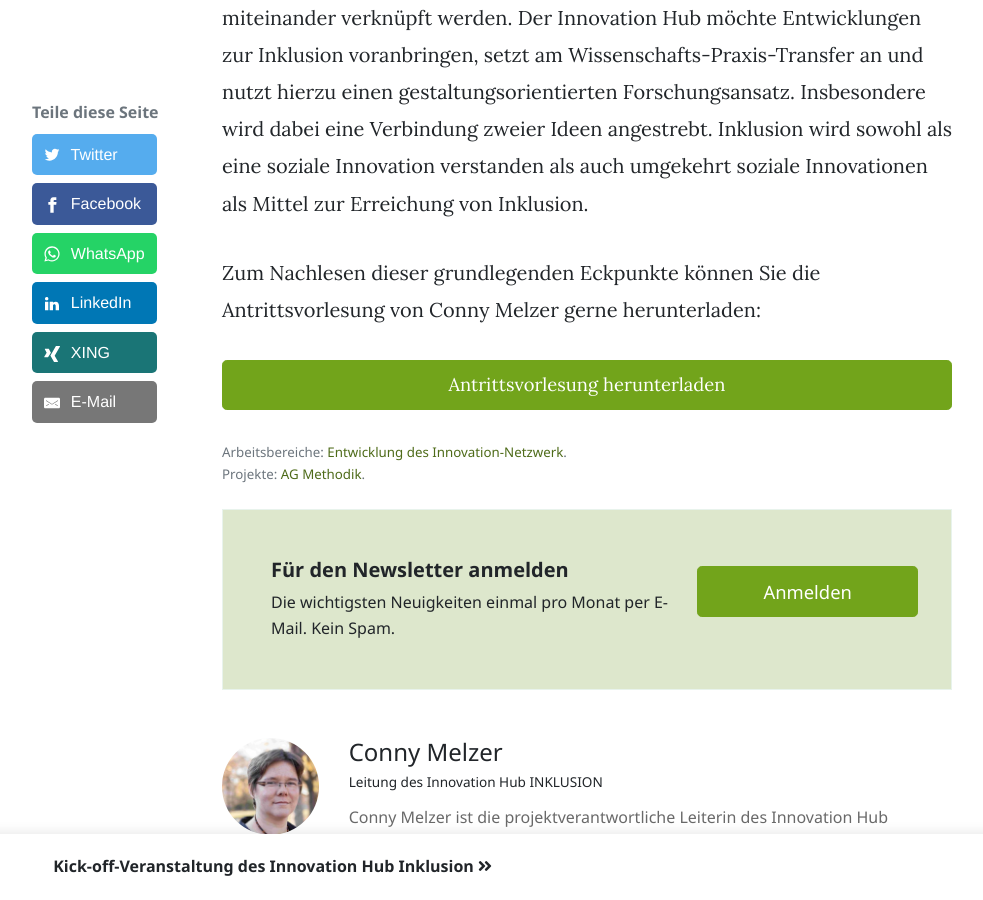
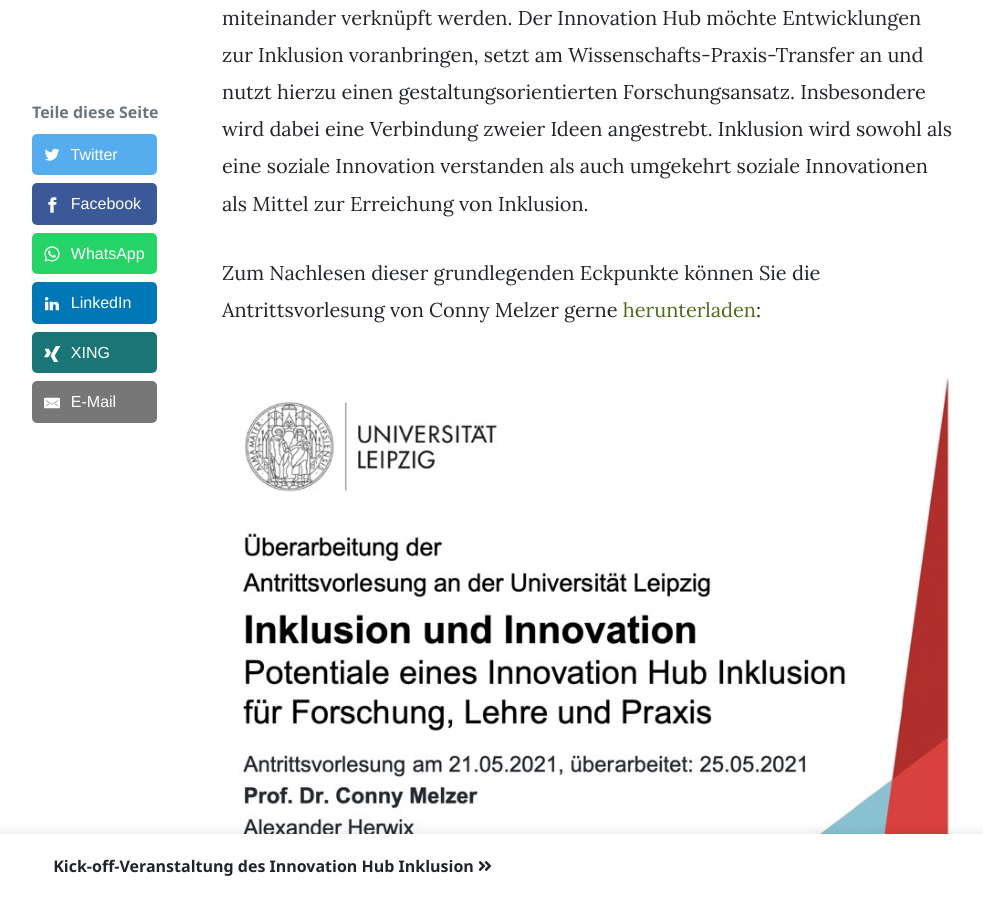
Before and after one commit to innovation-hub-inklusion/innovation-hub-inklusion.github.io, a Jekyll site: the page built from _posts/2021-05-25-antrittsvorlesung.md, in a window 1280 px wide and 900 px high, scrolled down 946 px. Shown: the whole window, without its empty margins (148-1131 px from the left). Built offline with Jekyll 4.4.1, drawn with Linux system fonts in a browser that asks for light colours.

```diff
--- a/_posts/2021-05-25-antrittsvorlesung.md
+++ b/_posts/2021-05-25-antrittsvorlesung.md
@@ -10,6 +10,6 @@ Der Innovation Hub Inklusion und die Idee seiner Umsetzung wurden anlässlich de
 
 Die Idee ist es, Forscher:innen und Praktiker:innen, die an der Umsetzung von Inklusion arbeiten, zusammen zu bringen. Es geht darum, bei der Umsetzung und im Rahmen von Forschung entstehende Probleme und Herausforderungen gemeinsam zu lösen. Hierzu sollen die Erkenntnisse aus Theorie und Forschung (Wissenschaft) und das Handlungswissen der Praxis miteinander verknüpft werden. Der Innovation Hub möchte Entwicklungen zur Inklusion voranbringen, setzt am Wissenschafts-Praxis-Transfer an und nutzt hierzu einen gestaltungsorientierten Forschungsansatz. Insbesondere wird dabei eine Verbindung zweier Ideen angestrebt. Inklusion wird sowohl als eine soziale Innovation verstanden als auch umgekehrt soziale Innovationen als Mittel zur Erreichung von Inklusion.
 
-Zum Nachlesen dieser grundlegenden Eckpunkte können Sie die Antrittsvorlesung von Conny Melzer gerne herunterladen:
+Zum Nachlesen dieser grundlegenden Eckpunkte können Sie die Antrittsvorlesung von Conny Melzer gerne [herunterladen](https://www.researchgate.net/publication/351854129_Inklusion_und_Innovation_Potentiale_eines_Innovation_Hub_Inklusion_fur_Forschung_Lehre_und_Praxis){:target="_blank"}:
 
-<a class="btn btn-primary btn-lg d-block" href="https://www.researchgate.net/publication/351854129_Inklusion_und_Innovation_Potentiale_eines_Innovation_Hub_Inklusion_fur_Forschung_Lehre_und_Praxis">Antrittsvorlesung herunterladen</a>
+[![Antrittsvorlesung herunterladen](/assets/images/posts/antrittsvorlesung.jpg)](https://www.researchgate.net/publication/351854129_Inklusion_und_Innovation_Potentiale_eines_Innovation_Hub_Inklusion_fur_Forschung_Lehre_und_Praxis){:target="_blank"}
```
Also changed, not shown: _includes/card-post.html (+6 -9 lines), _posts/2021-10-01-veranstaltung-prosocial.md (+2 -1 lines), assets/images/posts/antrittsvorlesung.jpg (added).
